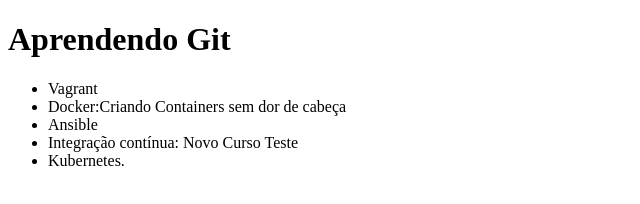
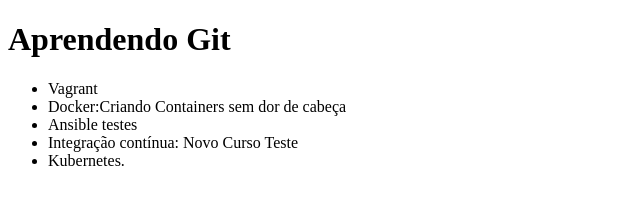
Before and after one commit to andrebispo1/Alura-git, a plain HTML site: page index.html in a window 1280 px wide. Shown: the full height of the page, 0-640 px from the left. Drawn offline with Linux system fonts and the light colour scheme.

Commit message:
Teste do conflito

```diff
--- a/index.html
+++ b/index.html
@@ -13,7 +13,7 @@
     <ul>
         <li>Vagrant</li>
         <li>Docker:Criando Containers sem dor de cabeça</li>
-        <li>Ansible</li>
+        <li>Ansible testes</li>
         <li>Integração contínua: Novo Curso Teste</li>
         <li>Kubernetes.</li>
     </ul>
```
